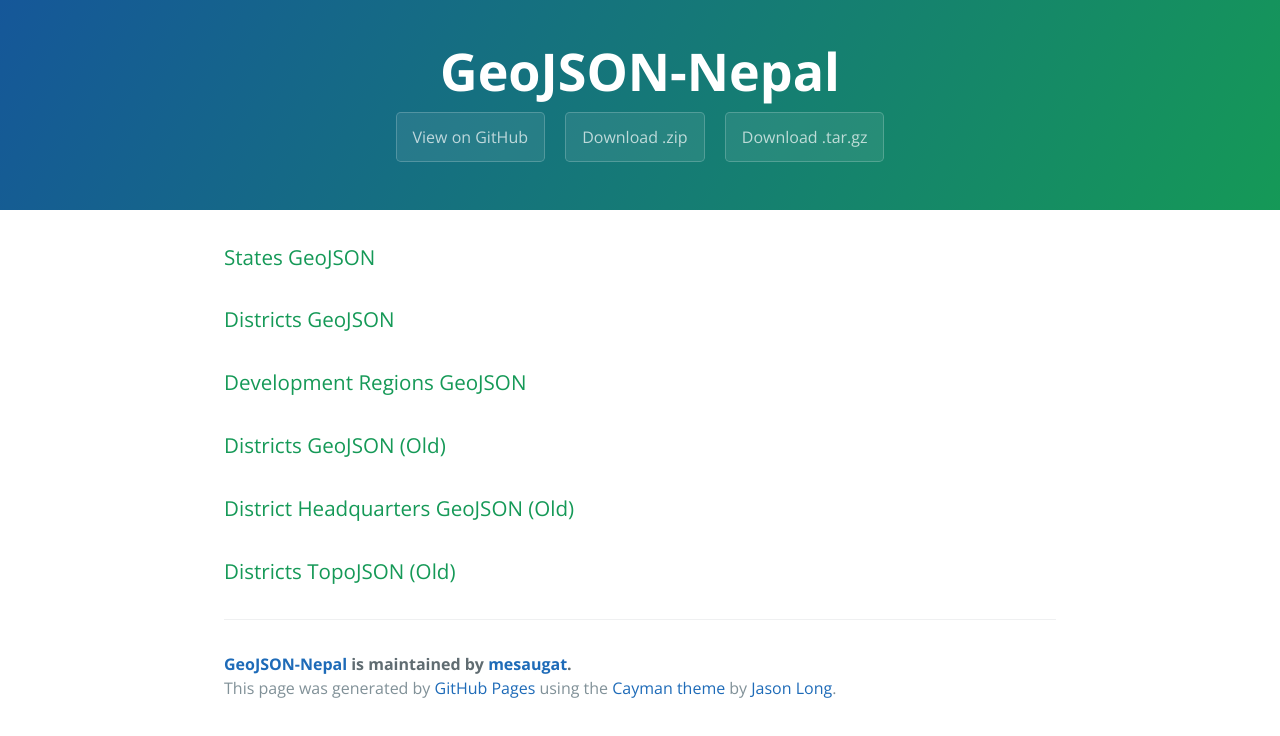
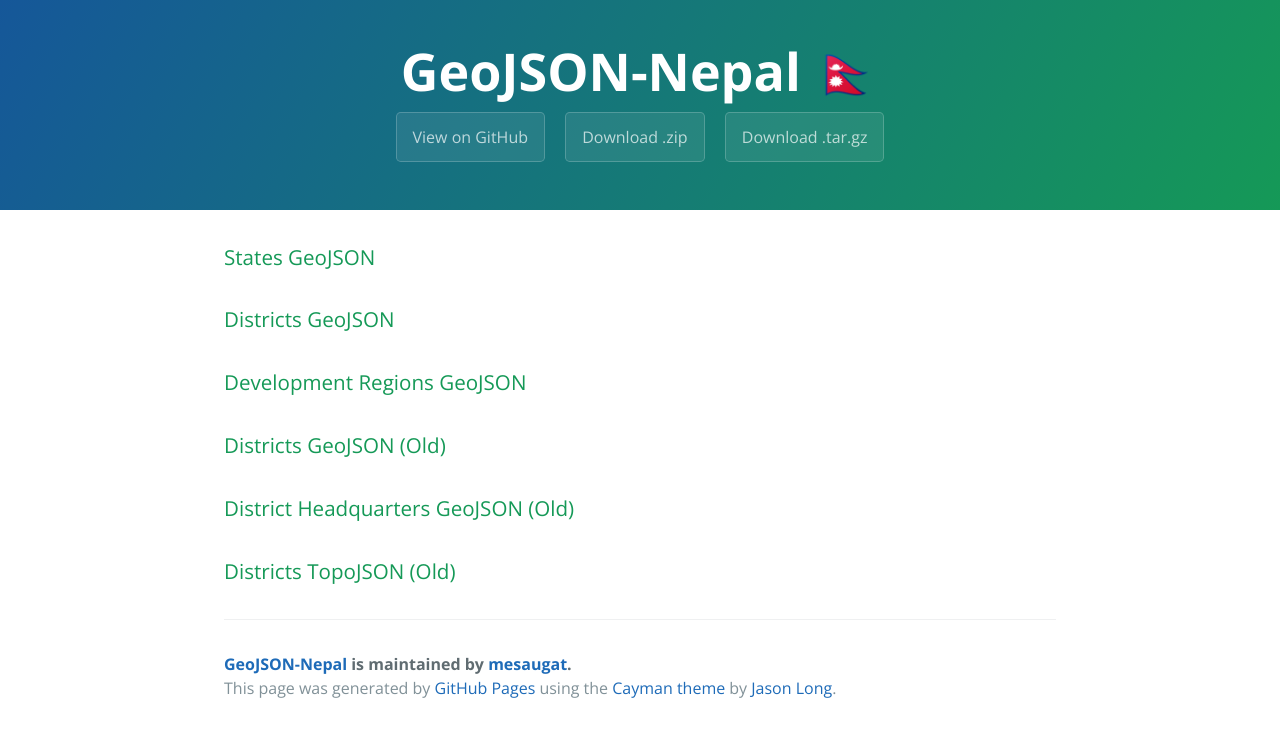
Before and after one commit to mesaugat/geoJSON-Nepal, a plain HTML site: page index.html in a window 1280 px wide. Drawn offline with nearby package versions, Linux system fonts and the light colour scheme; a script that the page names is missing.

Commit message:
Add Nepali flag to title and header

```diff
--- a/index.html
+++ b/index.html
@@ -2,7 +2,7 @@
 <html lang="en-us">
 <head>
     <meta charset="UTF-8">
-    <title>GeoJSON-Nepal</title>
+    <title>GeoJSON-Nepal 🇳🇵</title>
     <meta name="viewport" content="width=device-width, initial-scale=1">
     <link rel="stylesheet" type="text/css" href="stylesheets/normalize.css" media="screen">
     <link href="https://fonts.googleapis.com/css?family=Open+Sans:400,700" rel="stylesheet" type="text/css">
@@ -11,7 +11,7 @@
 </head>
 <body>
     <section class="page-header">
-        <h1 class="project-name">GeoJSON-Nepal</h1>
+        <h1 class="project-name">GeoJSON-Nepal 🇳🇵</h1>
         <a href="https://github.com/mesaugat/geoJSON-Nepal" class="btn">View on GitHub</a>
         <a href="https://github.com/mesaugat/geoJSON-Nepal/zipball/master" class="btn">Download .zip</a>
         <a href="https://github.com/mesaugat/geoJSON-Nepal/tarball/master" class="btn">Download .tar.gz</a>
```
